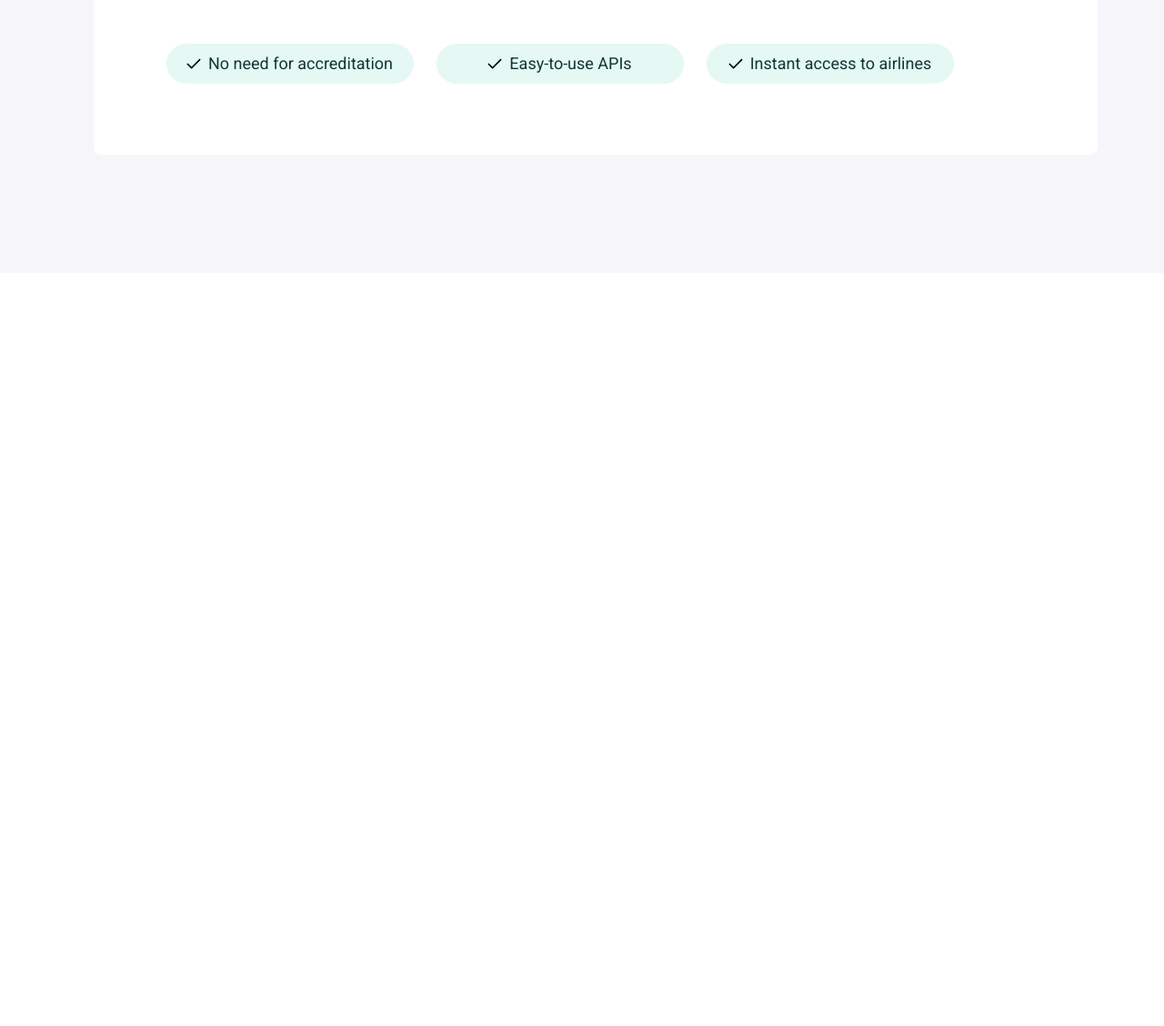
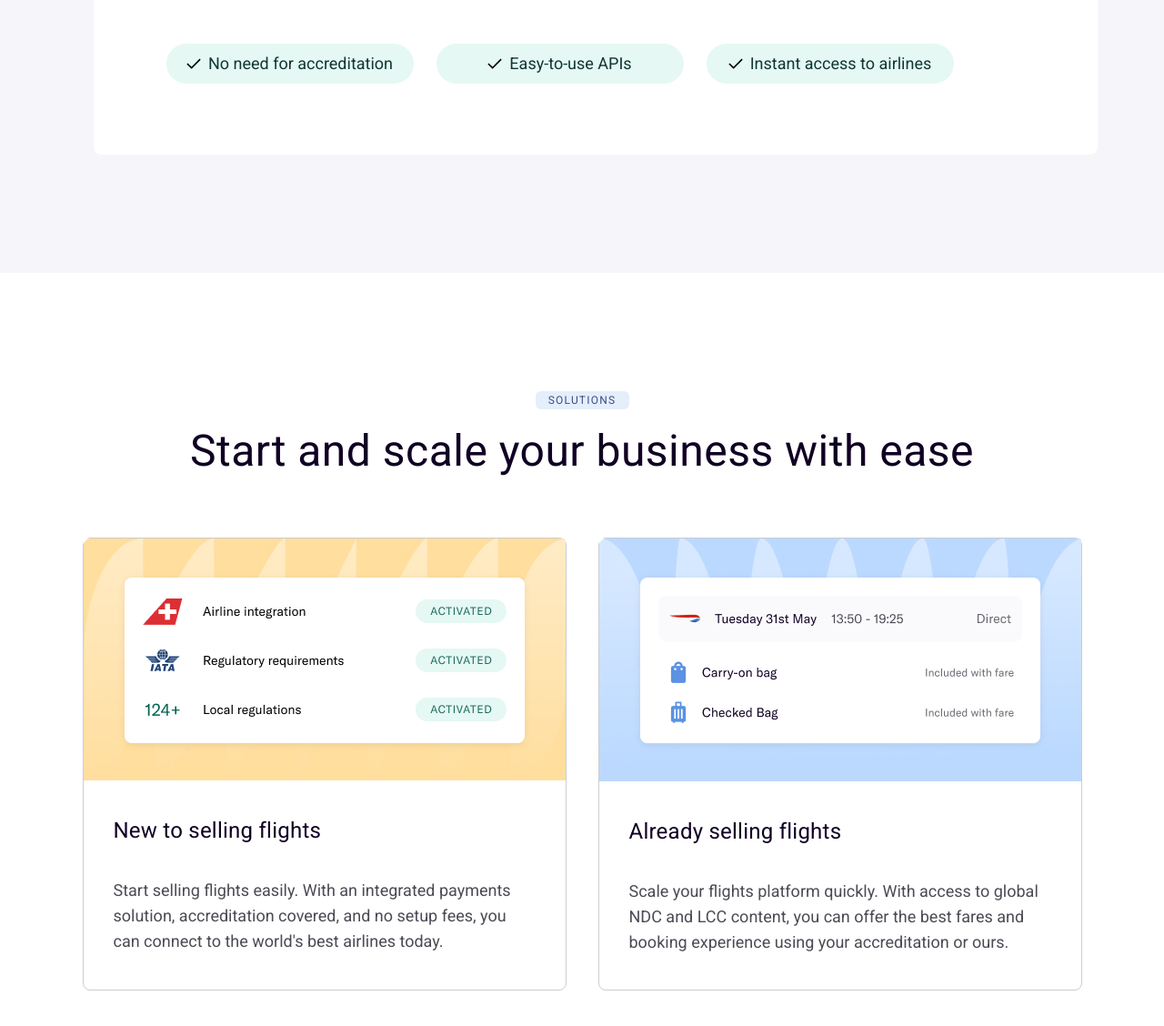
Before and after one commit to UseSai/Flights, a plain HTML site: page index.html in a window 1280 px wide. Shown: the part 1346-2474 px from the top of the page at 91% size. Before the commit the page ends 1646 px from the top, so only its background shows below. Drawn offline with Linux system fonts and the light colour scheme; a web font is replaced by a local one.

Commit message:
Solutions Commit

```diff
--- a/index.html
+++ b/index.html
@@ -45,7 +45,7 @@
 
     <main class="main">
         <div class="container">
-            <div class="hero">
+            <section class="hero">
                 <div class="hero__left-col">
                     <h1 class="hero__title">Sell flights. Without the complexity.</h1>
                     <p class="hero__subtitle">Any business – from travel startups to financial enterprises – can build with Duffel to search and book flights, add ancillaries, charge customers, and manage orders.</p>
@@ -59,9 +59,9 @@
                 <div class="hero__right-col">
                     <img src="./images/hero_image.png" alt="" class="hero__image">
                 </div>
-            </div>
+            </section>
 
-            <div class="partners">
+            <section class="partners">
                 <h3 class="partners__title">Connect to 300+ airlines for LCC, NDC, and GDS content</h3>
                 <div class="partners__list">
                     <img src="./images/american_airlines.svg" alt="">
@@ -70,10 +70,10 @@
                     <img src="./images/jetblue.svg" alt="">
                     <img src="./images/spirit.svg" alt="">
                 </div>
-            </div>
+            </section>
         </div>
 
-        <div class="advantages">
+        <section class="advantages">
             <div class="container">
                 <div class="advantages__inner">
                     <div class="advantages__border">
@@ -96,10 +96,36 @@
                             </div>
                         </div>
                     </div>
-
                 </div>
             </div>
-        </div>
+        </section>
+
+        <section class="solutions">
+            <div class="container">
+                <p class="solutions__inscription">SOLUTIONS</p>
+                <h2 class="solutions__title">Start and scale your business with ease</h2>
+                <div class="solutions__sections">
+                    <div class="solution__section">
+                        <div class="solution__section-top">
+                            <img src="./images/solution1.png" alt="">
+                        </div>
+                        <div class="solution__section-bottom">
+                            <h4 class="solution__section-title">New to selling flights</h4>
+                            <p class="solution__section-subtitle">Start selling flights easily. With an integrated payments solution, accreditation covered, and no setup fees, you can connect to the world's best airlines today.</p>
+                        </div>
+                    </div>
+                    <div class="solution__section">
+                        <div class="solution__section-top2">
+                            <img src="./images/solution2.png" alt="">
+                        </div>
+                        <div class="solution__section-bottom">
+                            <h4 class="solution__section-title">Already selling flights</h4>
+                            <p class="solution__section-subtitle">Scale your flights platform quickly. With access to global NDC and LCC content, you can offer the best fares and booking experience using your accreditation or ours.</p>
+                        </div>
+                    </div>
+                </div>
+            </div>
+        </section>
     </main>
 </body>
 </html>
--- a/styles.css
+++ b/styles.css
@@ -221,3 +221,81 @@ a {
     line-height: 156%;
     color: #103735;
 }
+
+.solutions {
+    padding-top: 130px;
+    padding-bottom: 130px;
+}
+
+.solutions__inscription {
+    font-size: 12px;
+    line-height: 167%;
+    letter-spacing: 0.1em;
+    text-transform: uppercase;
+    color: #3c4d89;
+    border-radius: 6px;
+    max-width: 103px;
+    max-height: 28px;
+    background: #e5eefb;
+    margin-left: auto;
+    margin-right: auto;
+}
+
+.solutions__title {
+    font-size: 48px;
+    line-height: 125%;
+    letter-spacing: 0.01em;
+    color: #100024;
+    padding-top: 16px;
+}
+
+.solutions__sections {
+    padding-top: 65px;
+    display: flex;
+    gap: 35px;
+    justify-content: center;
+    align-items: center;
+}
+
+.solution__section {
+    border: 1px solid #ccccd4;
+    border-radius: 8px;
+    width: 536px;
+    height: 498px;
+}
+
+.solution__section-top {
+    padding: 35px;
+    background-image: url(./images/solution1_bg.jpg);
+    background-repeat: no-repeat;
+    background-size: auto;
+}
+
+.solution__section-top2 {
+    padding: 35px;
+    background-image: url(./images/solution2_bg.jpg);
+    background-repeat: no-repeat;
+    background-size: auto;
+}
+
+.solution__section-bottom {
+    padding-left: 33px;
+    padding-right: 40px;
+}
+
+.solution__section-title {
+    font-size: 24px;
+    line-height: 133%;
+    letter-spacing: 0.01em;
+    color: #100024;
+    text-align: left;
+    padding-top: 30px;
+}
+
+.solution__section-subtitle {
+    font-size: 18px;
+    line-height: 156%;
+    color: #4b4b55;
+    padding-top: 35px;
+    text-align: left;
+}
```
Also changed, not shown: images/solution1.png (added), images/solution1_bg.jpg (added), images/solution2.png (added), images/solution2_bg.jpg (added).
